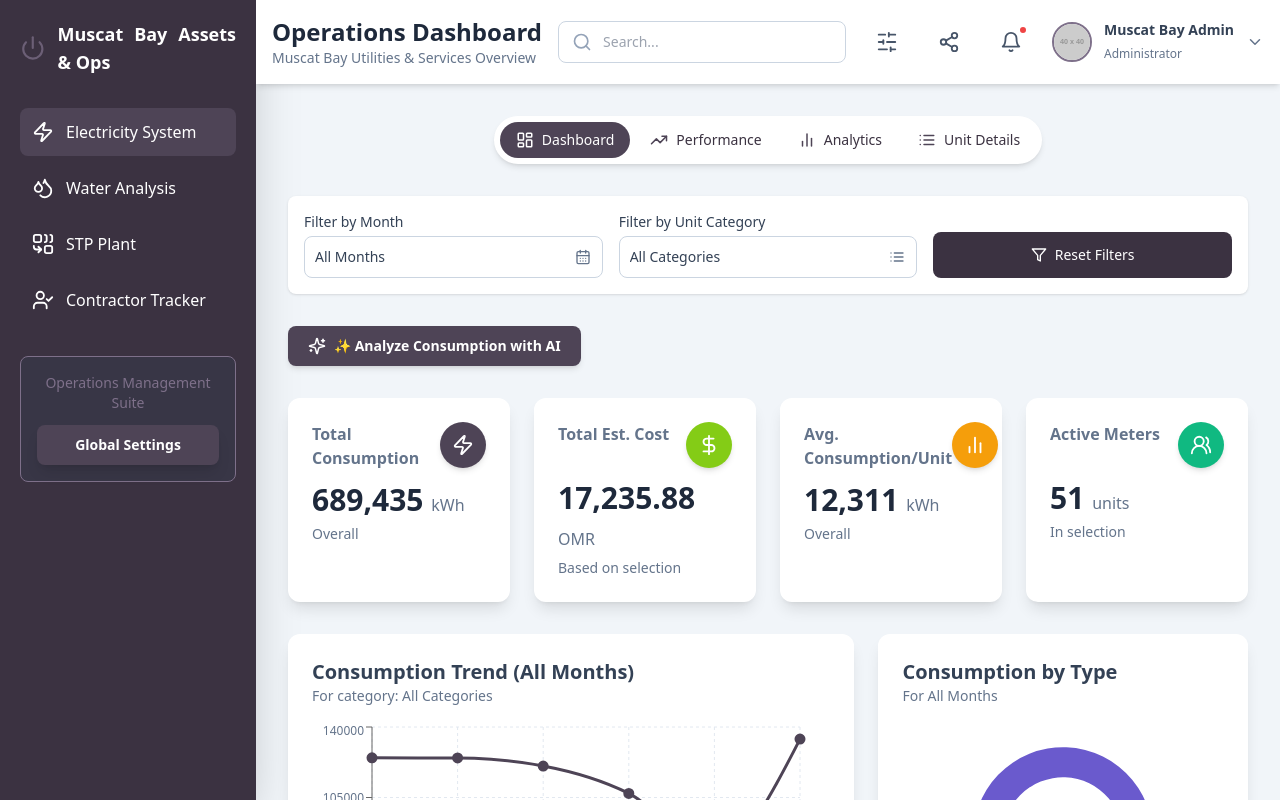
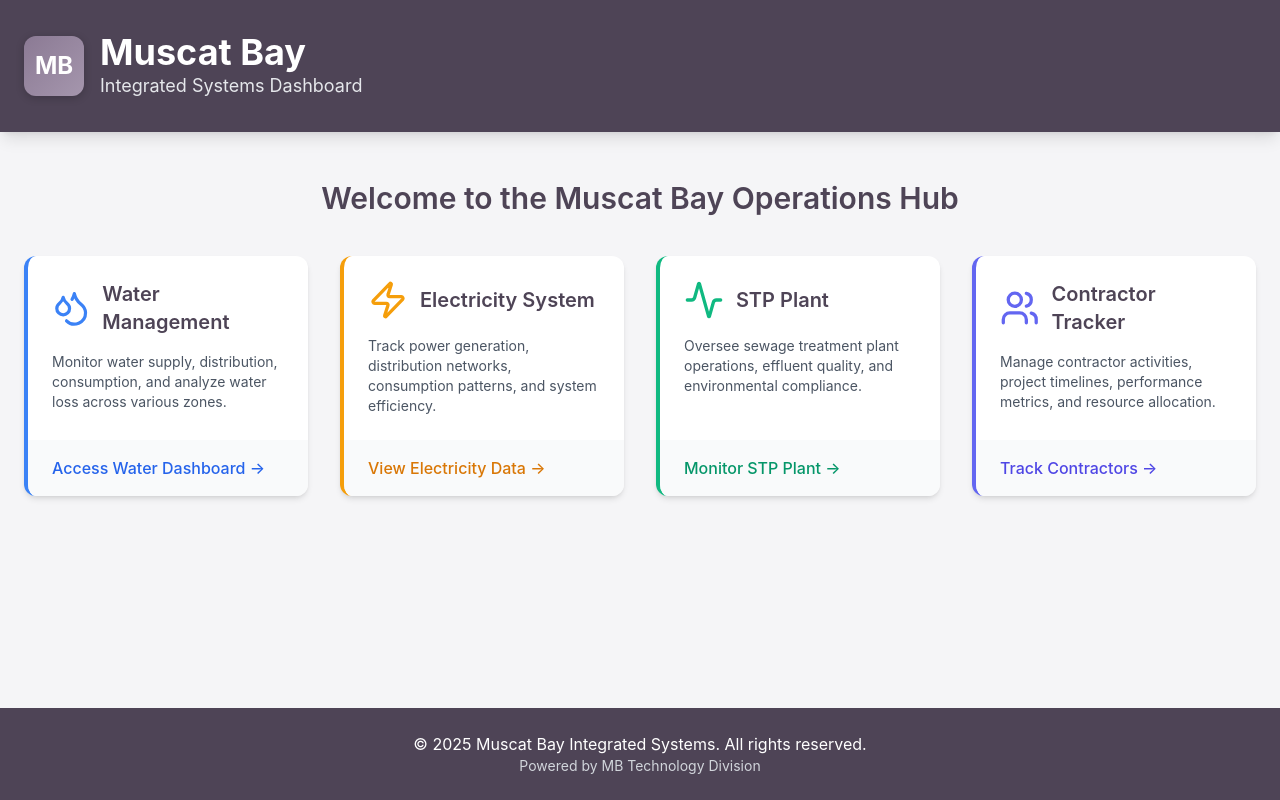
Before and after one commit to ARahim900/bay-utilities-overview, a React (Vite) app: page / in a window 1280 px wide. Built offline with nearby package versions, Linux system fonts and the light colour scheme.

Commit message:
feat: Implement initial dashboard page
Implement the HTML structure for the initial dashboard page.

```diff
--- a/src/App.tsx
+++ b/src/App.tsx
@@ -1,8 +1,10 @@
+
 import { Toaster } from "@/components/ui/toaster";
 import { Toaster as Sonner } from "@/components/ui/sonner";
 import { TooltipProvider } from "@/components/ui/tooltip";
 import { QueryClient, QueryClientProvider } from "@tanstack/react-query";
 import { BrowserRouter, Routes, Route } from "react-router-dom";
+import LandingPage from "./pages/LandingPage";
 import Index from "./pages/Index";
 import NotFound from "./pages/NotFound";
 
@@ -15,7 +17,11 @@ const App = () => (
       <Sonner />
       <BrowserRouter>
         <Routes>
-          <Route path="/" element={<Index />} />
+          <Route path="/" element={<LandingPage />} />
+          <Route path="/electricity" element={<Index />} />
+          <Route path="/water" element={<Index />} />
+          <Route path="/stp" element={<Index />} />
+          <Route path="/contractor" element={<Index />} />
           {/* ADD ALL CUSTOM ROUTES ABOVE THE CATCH-ALL "*" ROUTE */}
           <Route path="*" element={<NotFound />} />
         </Routes>
--- a/src/pages/Index.tsx
+++ b/src/pages/Index.tsx
@@ -1,6 +1,6 @@
 import React, { useState, useMemo } from 'react';
-import { BarChart, Bar, XAxis, YAxis, CartesianGrid, Tooltip, Legend, ResponsiveContainer, PieChart, Pie, Cell, LineChart, Line, Label, Area } from 'recharts'; // Added Area for gradient
-import { Search, Bell, ChevronDown, SlidersHorizontal, Share2, LayoutDashboard, BarChart2, List, Zap, TrendingUp, Users2, MapPin, Power, DollarSign, Filter, Settings, FileText, Activity, Droplets, Combine, UserCheck, Columns, Sparkles, X, CalendarDays, CheckIcon, Building } from 'lucide-react'; // Added Building icon
+import { BarChart, Bar, XAxis, YAxis, CartesianGrid, Tooltip, Legend, ResponsiveContainer, PieChart, Pie, Cell, LineChart, Line, Label, Area } from 'recharts';
+import { Search, Bell, ChevronDown, SlidersHorizontal, Share2, LayoutDashboard, BarChart2, List, Zap, TrendingUp, Users2, MapPin, Power, DollarSign, Filter, Settings, FileText, Activity, Droplets, Combine, UserCheck, Columns, Sparkles, X, CalendarDays, CheckIcon, Building } from 'lucide-react';
 
 // OMR Conversion Rate
 const OMR_PER_KWH = 0.025;
@@ -12,6 +12,7 @@ const PRIMARY_COLOR_DARK = '#3B3241';
 
 // Updated PIE_COLORS
 const PIE_COLORS = ['#6A5ACD', '#FFA07A', '#20B2AA', '#FF69B4', '#9370DB', '#F08080', '#4682B4'];
+
 const rawDataString = `SL:no.	Zone	Type 	Muscat Bay Number	Unit Number (Muncipality) 	Electrical Meter Account  No	November-24	December-24	January-25	February-25	March-25	April-25
 1	Infrastructure	MC	MC	Pumping Station 01 	R52330	1629	1640	1903	2095	3032	3940
 2	Infrastructure	MC	MC	Pumping Station 03	R52329	0	179	32.5	137.2	130.7	276.6
@@ -69,7 +70,8 @@ const rawDataString = `SL:no.	Zone	Type 	Muscat Bay Number	Unit Number (Muncipal
 54	Zone 3	SBJ Common Meter	FP-22	Zone-3 landscape light	R54874	6	8	0	0	0	0
 55		SBJ Common Meter		Bank muscat	MISSING_METER	148	72	59	98	88	163
 56		SBJ Common Meter		CIF kitchen	MISSING_METER	16742	15554	16788	16154	14971	18446`.trim();
-const extractCategory = unitName => {
+
+const extractCategory = (unitName: string) => {
   if (!unitName) return 'Other';
   const lowerUnitName = unitName.toLowerCase();
   if (lowerUnitName.includes('pumping station')) return 'Pumping Station';
@@ -88,11 +90,13 @@ const extractCategory = unitName => {
   if (lowerUnitName.includes('helipad')) return 'Helipad';
   return 'Other';
 };
-const parseData = rawData => {
+
+const parseData = (rawData: string) => {
   const lines = rawData.split('\n');
   const headerLine = lines[0].split('\t').map(h => h.trim());
   const dataLines = lines.slice(1);
   const monthsHeader = headerLine.slice(6);
+
   return dataLines.map((line, index) => {
     const values = line.split('\t');
     const unitName = values[4]?.trim() || 'N/A';
@@ -105,9 +109,10 @@ const parseData = rawData => {
       unitName: unitName,
       category: extractCategory(unitName),
       meterAccountNo: values[5]?.trim() || 'N/A',
-      consumption: {},
+      consumption: {} as Record<string, number>,
       totalConsumption: 0
     };
+
     let currentOverallTotal = 0;
     monthsHeader.forEach((month, i) => {
       const consumptionValue = parseFloat(values[6 + i]);
@@ -120,6 +125,7 @@ const parseData = rawData => {
     return entry;
   });
 };
+
 const initialElectricityData = parseData(rawDataString);
 const availableMonths = Object.keys(initialElectricityData[0].consumption);
 
@@ -666,7 +672,7 @@ Be concise and use bullet points for your findings. If no significant anomalies
                   right: 30,
                   left: 100,
                   bottom: 5
-                }}> <CartesianGrid strokeDasharray="3 3" stroke="#e2e8f0" horizontal={false} /> <XAxis type="number" tick={{
+                }}> <CartesianGrid strokeDasharray="3 3" horizontal={false} /> <XAxis type="number" tick={{
                     fontSize: 12,
                     fill: '#64748b'
                   }} /> <YAxis dataKey="name" type="category" tick={{
@@ -710,8 +716,7 @@ Be concise and use bullet points for your findings. If no significant anomalies
                                 <YAxis tick={{
                   fontSize: 12,
                   fill: '#64748b'
-                }} />
-                                <Tooltip /> <Legend />
+                }} /> <Tooltip /> <Legend />
                                 <Area type="monotone" dataKey="total" stroke={PRIMARY_COLOR_DARK} fill="url(#perfGrad)" name="Total kWh" />
                                 <Line type="monotone" dataKey="total" stroke={PRIMARY_COLOR_DARK} strokeWidth={2} dot={false} name="Total kWh" />
                             </LineChart>
--- /dev/null
+++ b/src/pages/LandingPage.tsx
@@ -0,0 +1,123 @@
+
+import React from 'react';
+import { Droplets, Zap, Activity, Users } from 'lucide-react';
+import { Link } from 'react-router-dom';
+
+const LandingPage = () => {
+  return (
+    <div className="flex flex-col min-h-screen" style={{ backgroundColor: '#f5f5f7', fontFamily: '-apple-system, BlinkMacSystemFont, "Segoe UI", Roboto, sans-serif' }}>
+      {/* Header */}
+      <header className="text-white shadow-lg" style={{ backgroundColor: '#4E4456' }}>
+        <div className="container mx-auto px-6 py-8 flex items-center justify-between">
+          <div className="flex items-center gap-4">
+            <div
+              className="flex items-center justify-center font-bold text-white text-2xl shadow-md"
+              style={{
+                width: '60px',
+                height: '60px',
+                background: 'linear-gradient(135deg, #8B7A94 0%, #A596AD 100%)',
+                borderRadius: '12px',
+                boxShadow: '0 2px 8px rgba(0,0,0,0.2)'
+              }}
+            >
+              MB
+            </div>
+            <div>
+              <h1 className="text-3xl md:text-4xl font-bold">Muscat Bay</h1>
+              <p className="text-lg text-gray-200">Integrated Systems Dashboard</p>
+            </div>
+          </div>
+        </div>
+      </header>
+
+      {/* Main Content */}
+      <main className="flex-grow container mx-auto px-6 py-12">
+        <h2 className="text-3xl font-semibold mb-10 text-center" style={{ color: '#4E4456' }}>
+          Welcome to the Muscat Bay Operations Hub
+        </h2>
+
+        <div className="grid grid-cols-1 md:grid-cols-2 lg:grid-cols-4 gap-8">
+          {/* Water Management Card */}
+          <Link
+            to="/water"
+            className="bg-white rounded-xl shadow-md overflow-hidden transform transition-all duration-300 hover:-translate-y-1 hover:shadow-xl flex flex-col"
+            style={{ borderLeft: '4px solid #3B82F6' }}
+          >
+            <div className="p-6 flex-grow">
+              <div className="flex items-center mb-4">
+                <Droplets className="h-10 w-10 text-blue-500 mr-3" />
+                <h3 className="text-xl font-semibold" style={{ color: '#4E4456' }}>Water Management</h3>
+              </div>
+              <p className="text-gray-600 text-sm">Monitor water supply, distribution, consumption, and analyze water loss across various zones.</p>
+            </div>
+            <div className="bg-gray-50 px-6 py-4">
+              <span className="text-blue-600 font-medium hover:text-blue-700 transition-colors">Access Water Dashboard →</span>
+            </div>
+          </Link>
+
+          {/* Electricity System Card */}
+          <Link
+            to="/electricity"
+            className="bg-white rounded-xl shadow-md overflow-hidden transform transition-all duration-300 hover:-translate-y-1 hover:shadow-xl flex flex-col"
+            style={{ borderLeft: '4px solid #F59E0B' }}
+          >
+            <div className="p-6 flex-grow">
+              <div className="flex items-center mb-4">
+                <Zap className="h-10 w-10 text-amber-500 mr-3" />
+                <h3 className="text-xl font-semibold" style={{ color: '#4E4456' }}>Electricity System</h3>
+              </div>
+              <p className="text-gray-600 text-sm">Track power generation, distribution networks, consumption patterns, and system efficiency.</p>
+            </div>
+            <div className="bg-gray-50 px-6 py-4">
+              <span className="text-amber-600 font-medium hover:text-amber-700 transition-colors">View Electricity Data →</span>
+            </div>
+          </Link>
+
+          {/* STP Plant Card */}
+          <Link
+            to="/stp"
+            className="bg-white rounded-xl shadow-md overflow-hidden transform transition-all duration-300 hover:-translate-y-1 hover:shadow-xl flex flex-col"
+            style={{ borderLeft: '4px solid #10B981' }}
+          >
+            <div className="p-6 flex-grow">
+              <div className="flex items-center mb-4">
+                <Activity className="h-10 w-10 text-emerald-500 mr-3" />
+                <h3 className="text-xl font-semibold" style={{ color: '#4E4456' }}>STP Plant</h3>
+              </div>
+              <p className="text-gray-600 text-sm">Oversee sewage treatment plant operations, effluent quality, and environmental compliance.</p>
+            </div>
+            <div className="bg-gray-50 px-6 py-4">
+              <span className="text-emerald-600 font-medium hover:text-emerald-700 transition-colors">Monitor STP Plant →</span>
+            </div>
+          </Link>
+
+          {/* Contractor Tracker Card */}
+          <Link
+            to="/contractor"
+            className="bg-white rounded-xl shadow-md overflow-hidden transform transition-all duration-300 hover:-translate-y-1 hover:shadow-xl flex flex-col"
+            style={{ borderLeft: '4px solid #6366F1' }}
+          >
+            <div className="p-6 flex-grow">
+              <div className="flex items-center mb-4">
+                <Users className="h-10 w-10 text-indigo-500 mr-3" />
+                <h3 className="text-xl font-semibold" style={{ color: '#4E4456' }}>Contractor Tracker</h3>
+              </div>
+              <p className="text-gray-600 text-sm">Manage contractor activities, project timelines, performance metrics, and resource allocation.</p>
+            </div>
+            <div className="bg-gray-50 px-6 py-4">
+              <span className="text-indigo-600 font-medium hover:text-indigo-700 transition-colors">Track Contractors →</span>
+            </div>
+          </Link>
+        </div>
+      </main>
+
+      {/* Footer */}
+      <footer className="text-white text-center py-6 mt-12" style={{ backgroundColor: '#4E4456' }}>
+        <p>&copy; {new Date().getFullYear()} Muscat Bay Integrated Systems. All rights reserved.</p>
+        <p className="text-sm text-gray-300">Powered by MB Technology Division</p>
+      </footer>
+    </div>
+  );
+};
+
+export default LandingPage;
```
